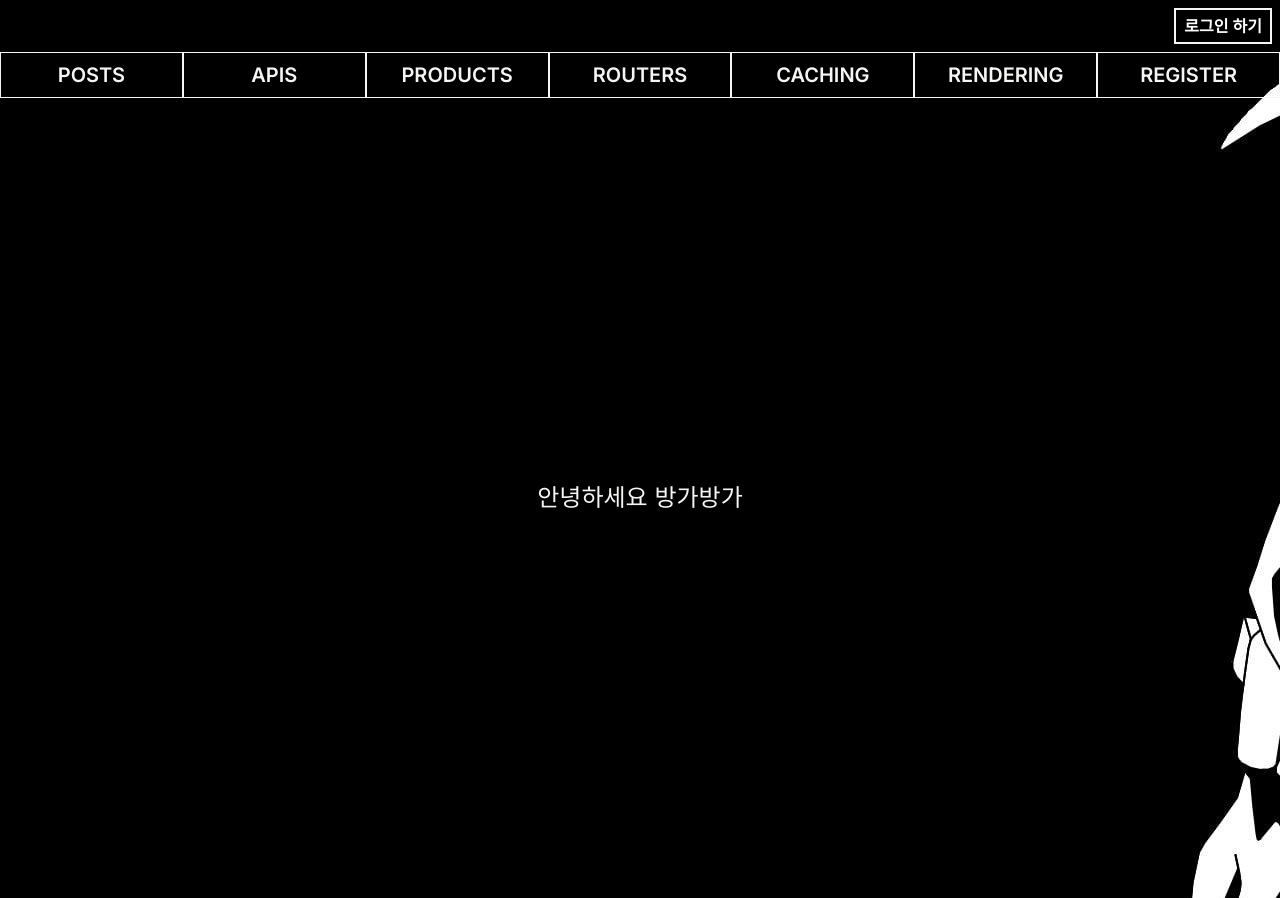
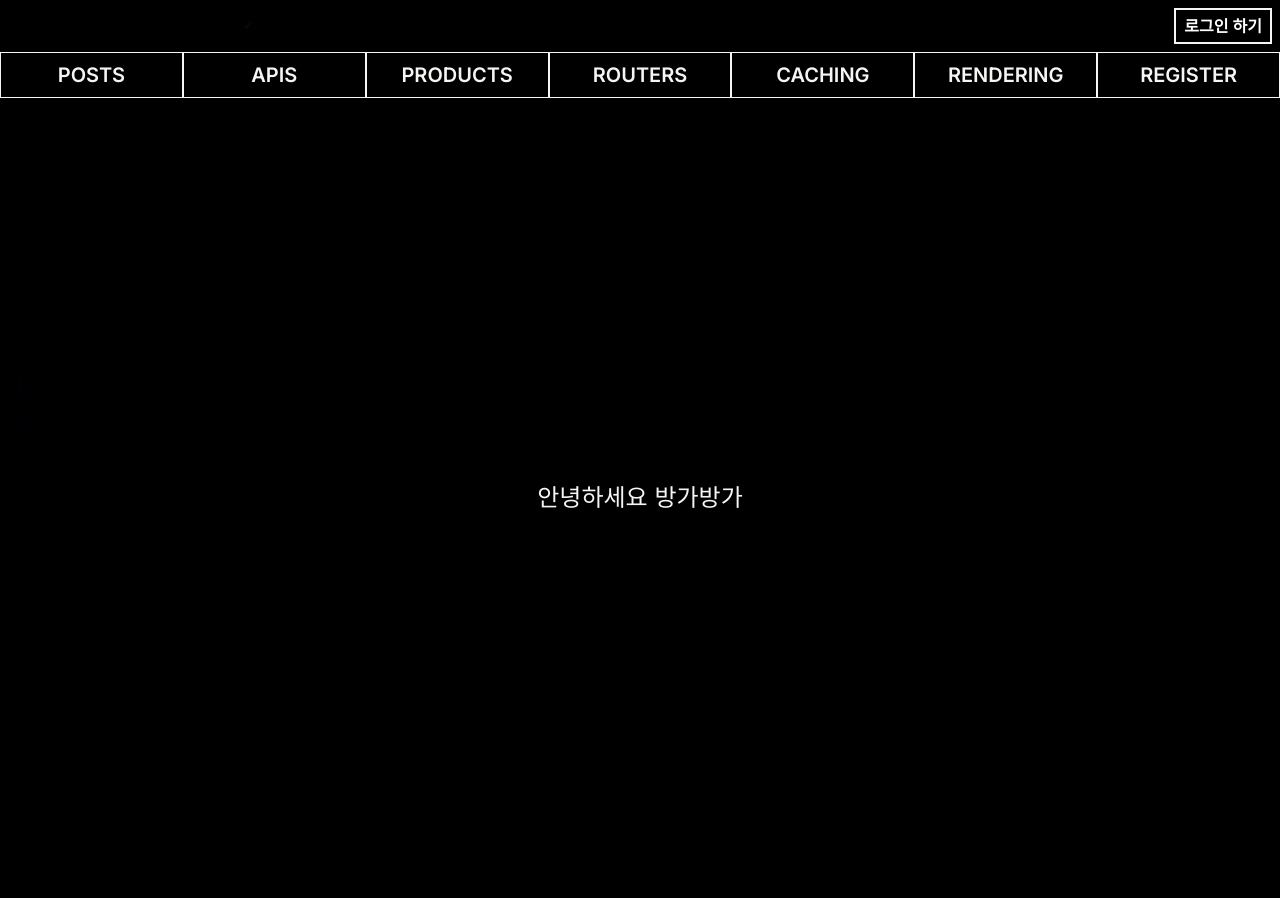
Before and after one commit to yeo-hyeonseok/study_nextjs, a Next.js app: page / in a window 1280 px wide. Built offline with nearby package versions, Linux system fonts and the light colour scheme; no server answers.

Commit message:
[update] 배경화면 변경

```diff
--- a/app/layout.jsx
+++ b/app/layout.jsx
@@ -19,7 +19,7 @@ export default async function RootLayout({ children }) {
 
   return (
     <html lang="en">
-      <body className={`${inter.className} bg-goku`}>
+      <body className={`${inter.className} bg-goku2`}>
         <div className="p-2">
           {session !== null ? (
             <div className="flex justify-between">
--- a/tailwind.config.js
+++ b/tailwind.config.js
@@ -12,6 +12,7 @@ module.exports = {
         "gradient-conic":
           "conic-gradient(from 180deg at 50% 50%, var(--tw-gradient-stops))",
         goku: "url('/images/goku.jpg')",
+        goku2: "url('/images/goku_2.jpg')",
       },
     },
   },
```
Also changed, not shown: public/images/goku_2.jpg (added).
